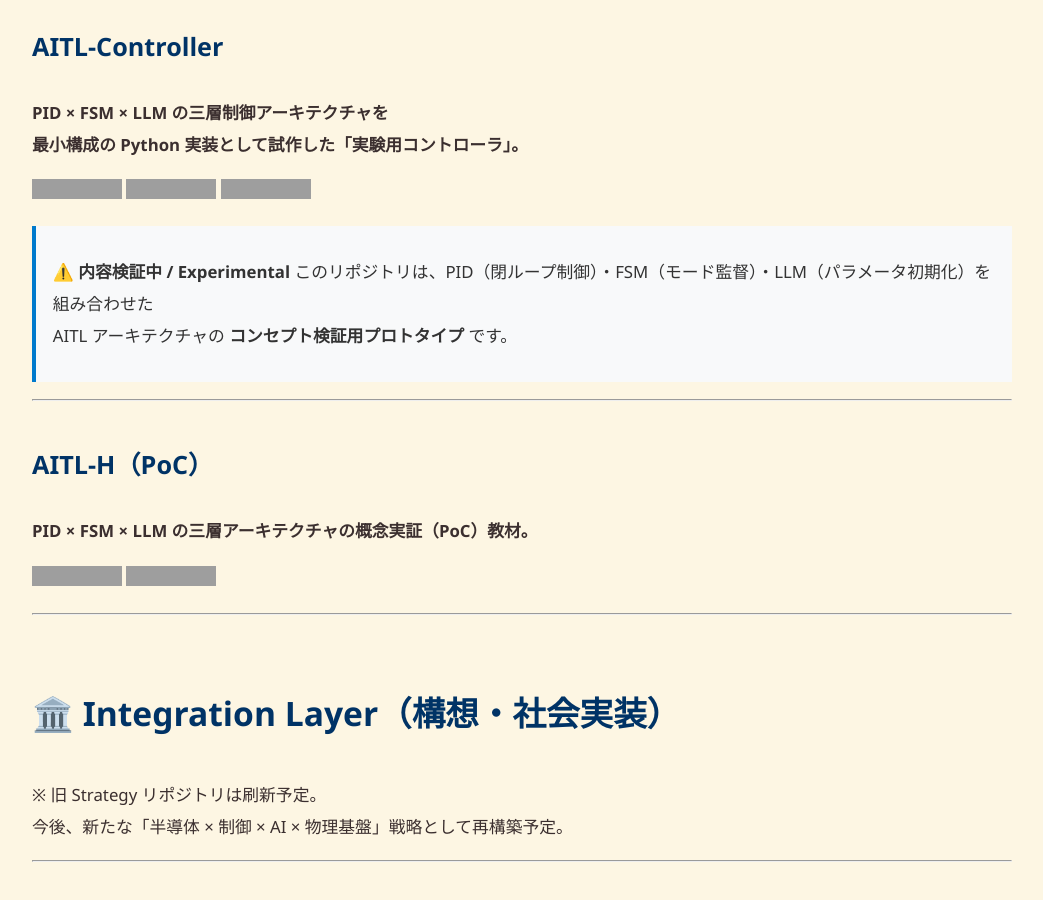
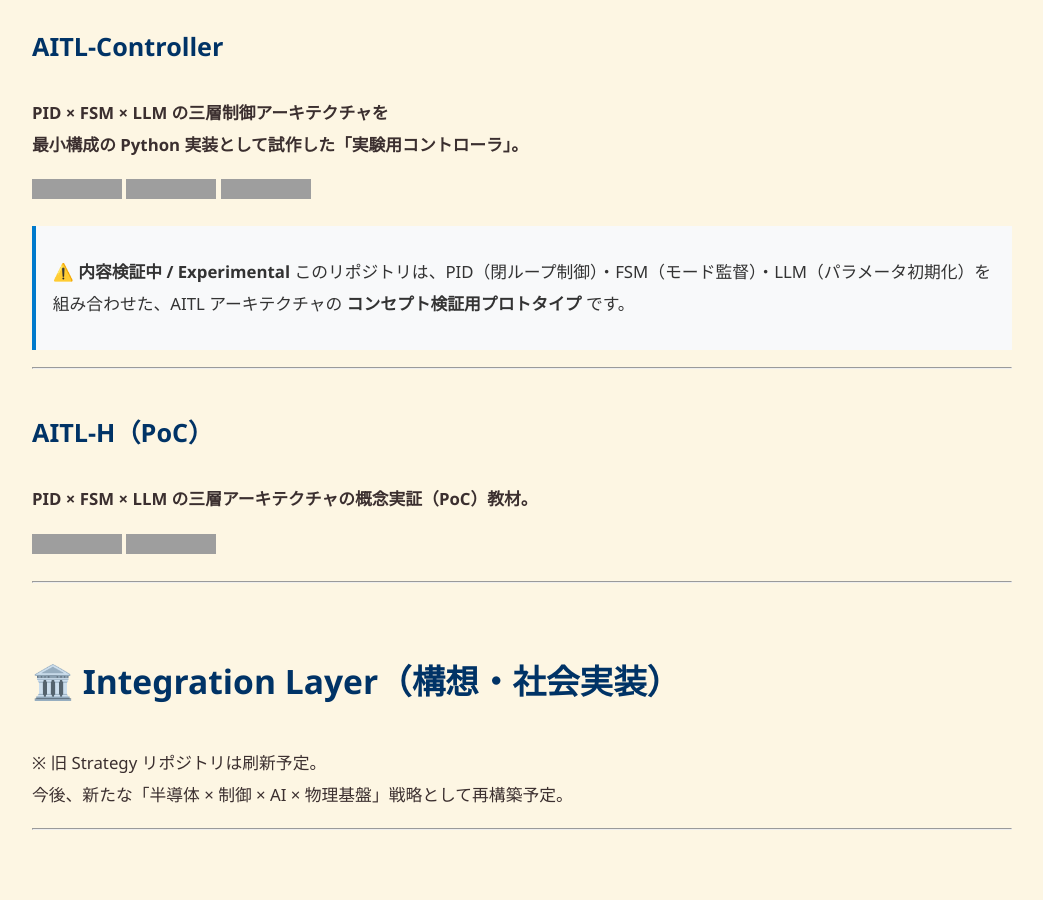
Before and after one commit to Samizo-AITL/Samizo-AITL.github.io, a Jekyll site: the page built from index.md, in a window 1280 px wide and 900 px high, scrolled down 2354 px, cut to the strip 0-900 px from the top of the window. Shown: the whole strip, without its empty margins (118-1161 px from the left). Built offline with Jekyll 4.4.1, drawn with Linux system fonts in a browser that asks for light colours; grey boxes are pictures that could not be loaded.

```diff
--- a/index.md
+++ b/index.md
@@ -88,8 +88,7 @@ Main Core を活用し、“動きをつくる・適応させる” 応用技術
 ![Status](https://img.shields.io/badge/Status-内容検証中-orange)
 
 > ⚠️ **内容検証中 / Experimental**
-> このリポジトリは、PID（閉ループ制御）・FSM（モード監督）・LLM（パラメータ初期化）を組み合わせた
-> AITL アーキテクチャの **コンセプト検証用プロトタイプ** です。
+> このリポジトリは、PID（閉ループ制御）・FSM（モード監督）・LLM（パラメータ初期化）を組み合わせた、AITL アーキテクチャの **コンセプト検証用プロトタイプ** です。
 
 ---
 
```
